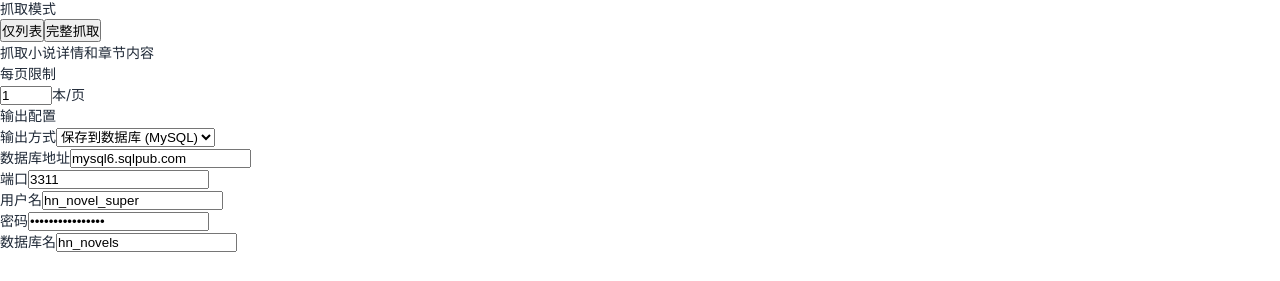
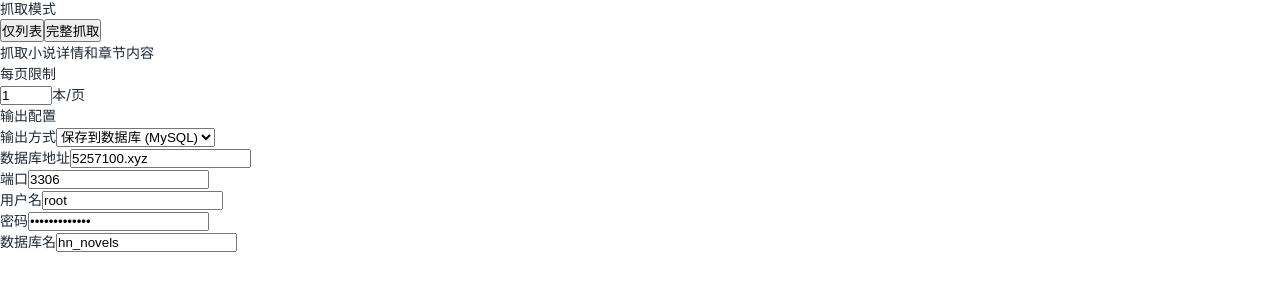
Before and after one commit to achabuhecha/hn-novels-vite-github, a Vue app: page /admin/datasource in a window 1280 px wide. Shown: the part 6827-7108 px from the top of the page. Built offline with nearby package versions, Linux system fonts and the light colour scheme; no server answers.

Commit message:
数据库改为自有域名地址

```diff
--- a/src/pages/Datasource.vue
+++ b/src/pages/Datasource.vue
@@ -30,10 +30,10 @@ const defaultConfig = {
   outputMode: 'local',
   outputDir: 'novels',
   database: {
-    host: 'mysql6.sqlpub.com',
-    port: 3311,
-    user: 'hn_novel_super',
-    password: 'WlcT9rQbgcdluQAU',
+    host: '5257100.xyz',
+    port: 3306,
+    user: 'root',
+    password: 'Mass@test2022',
     dbName: 'hn_novels'
   },
   listSelector: '',
@@ -73,10 +73,10 @@ const defaultConfig = {
     }
   },
   database: {
-    host: 'mysql6.sqlpub.com',
-    port: 3311,
-    user: 'hn_novel_super',
-    password: 'WlcT9rQbgcdluQAU',
+    host: '5257100.xyz',
+    port: 3306,
+    user: 'root',
+    password: 'Mass@test2022',
     dbName: 'hn_novels'
   },
   multiThread: true,
--- a/vite.config.js
+++ b/vite.config.js
@@ -32,7 +32,8 @@ export default defineConfig({
     historyApiFallback: true,
     proxy: {
       '/api': {
-        target: 'https://novelapi.5257100.xyz:2096',
+        // target: 'https://novelapi.5257100.xyz:2096',
+        target: 'http://localhost:3000',
         changeOrigin: true,
         configure: (proxy, options) => {
           // 输出实际请求地址
```
Also changed, not shown: 2 other files (tests, documents, lock files or other folders).
